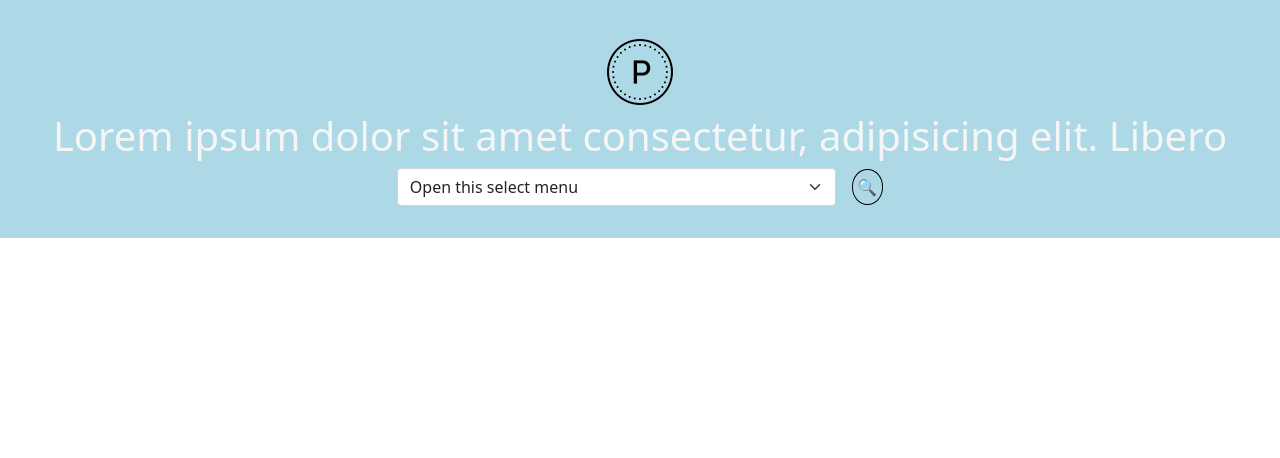
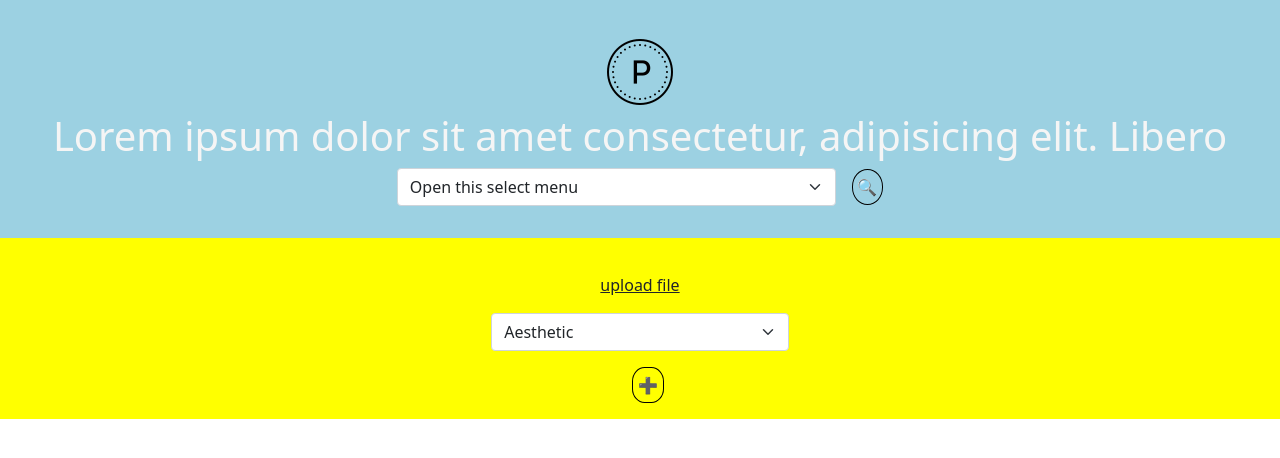
Before and after one commit to biswanathTewari/PexelFirestore, a React (Create React App) app: page / in a window 1280 px wide. Shown: the top 458 px of the page. Built offline with nearby package versions, Linux system fonts and the light colour scheme; no server answers.

Commit message:
feat - uploadform

```diff
--- a/package.json
+++ b/package.json
@@ -7,10 +7,12 @@
     "@testing-library/react": "^11.2.6",
     "@testing-library/user-event": "^12.8.3",
     "firebase": "^8.4.1",
+    "firebase-tools": "^9.10.0",
     "node-sass": "^5.0.0",
     "react": "^17.0.2",
     "react-bootstrap": "^1.5.2",
     "react-dom": "^17.0.2",
+    "react-firebase-hooks": "^3.0.3",
     "react-scripts": "4.0.3",
     "web-vitals": "^1.1.1"
   },
--- a/src/components/App.js
+++ b/src/components/App.js
@@ -1,12 +1,19 @@
 import React from "react";
 //& components
 import "../styles/app.scss";
+import UploadForm from "./UploadForm";
 import Header from "./Header";
+//& firebase
+import firebase from "firebase";
+import { useAuthState } from "react-firebase-hooks/auth";
+import { auth } from "../firebase/config";
 
 const App = () => {
+	const [user] = useAuthState(auth);
 	return (
 		<div className="App">
 			<Header />
+			<UploadForm />
 		</div>
 	);
 };
--- /dev/null
+++ b/src/components/UploadForm.jsx
@@ -0,0 +1,61 @@
+import React, { useState } from "react";
+
+const UploadForm = () => {
+	const [file, setFile] = useState(null);
+	const [error, setError] = useState(null);
+	const [category, setCategory] = useState("aesthetic");
+	const [upload, setUpload] = useState(false);
+
+	const types = ["image/jpeg", "image/png"];
+
+	const onChangeHandler = (e) => {
+		const temp = e.target.files[0];
+
+		if (temp && types.includes(temp.type)) {
+			setFile(temp);
+			setError(null);
+		} else {
+			setFile(null);
+			setError("Please add an image file(jpeg/png)");
+			setUpload(false);
+		}
+	};
+
+	const onSubmitHandler = (e) => {
+		e.preventDefault();
+
+		if (file) setUpload(true);
+
+		console.log(file, category);
+	};
+
+	return (
+		<div className="UploadForm">
+			<form onSubmit={onSubmitHandler}>
+				<label>
+					<input onChange={onChangeHandler} type="file" />
+					<span>upload file</span>
+				</label>
+				<select
+					className="form-select"
+					aria-label="select a category"
+					value={category}
+					onChange={(e) => setCategory(e.target.value)}
+				>
+					<option defaultValue="aesthetic">Aesthetic</option>
+					<option value="food">Food</option>
+					<option value="cars">Cars</option>
+					<option value="others">Others</option>
+				</select>
+				<button>➕</button>
+				<div className="output-display">
+					{file && <div>{file.name}</div>}
+					{error && <div className="errorMsg">{error}</div>}
+					{upload && <div className="">progressing</div>}
+				</div>
+			</form>
+		</div>
+	);
+};
+
+export default UploadForm;
--- a/src/firebase/config.js
+++ b/src/firebase/config.js
@@ -1,20 +1,20 @@
 import firebase from "firebase/app";
 import "firebase/auth";
-import "firebase/firestore"
-import "firebase/storage"
+import "firebase/firestore";
+import "firebase/storage";
 
 var firebaseConfig = {
-	apiKey: process.env.REACT_APP_FIREBASE_API_KEY,
-	authDomain: process.env.REACT_APP_FIREBASE_AUTH_DOMAIN,
-	projectId: process.env.REACT_APP_FIREBASE_PROJECT_ID,
-	storageBucket: process.env.REACT_APP_FIREBASE_STORAGE_BUCKET,
-	messagingSenderId: process.env.REACT_APP_FIREBASE_MESSAGING_SENDER_ID,
-	appId: process.env.REACT_APP_FIREBASE_APP_ID,
+	apiKey: "AIzaSyDpALVglvoT6GmSBMVbMmCU8TgcgAZazBc",
+	authDomain: "pexel-firebase.firebaseapp.com",
+	projectId: "pexel-firebase",
+	storageBucket: "pexel-firebase.appspot.com",
+	messagingSenderId: "37092674043",
+	appId: "1:37092674043:web:11564eba7176f947c8e35e",
 };
 // Initialize Firebase
 firebase.initializeApp(firebaseConfig);
 
 export const auth = firebase.auth();
-export const projStorage = firebase.storage()
-export const db = firebase.firestore()
+export const projStorage = firebase.storage();
+export const db = firebase.firestore();
 export default firebase;
--- a/src/styles/_header.scss
+++ b/src/styles/_header.scss
@@ -1,5 +1,5 @@
 .Header {
-	background-color: lightblue;
+	background-color: var(--primary);
 	color: whitesmoke;
 	display: flex;
 	flex-direction: column;
--- /dev/null
+++ b/src/styles/_uploadform.scss
@@ -0,0 +1,53 @@
+.UploadForm {
+	display: flex;
+	justify-content: center;
+	background-color: yellow;
+
+	form {
+		display: flex;
+		flex-direction: column;
+		align-items: center;
+		justify-content: center;
+		width: 80vw;
+		padding: 1rem;
+
+		label {
+			margin: 1rem;
+			cursor: pointer;
+			input {
+				height: 0;
+				width: 0;
+				opacity: 0;
+			}
+			span {
+				text-decoration: underline;
+			}
+			span:hover {
+				font-size: larger;
+			}
+		}
+
+		.form-select {
+			width: 30%;
+		}
+
+		button {
+			background: none;
+			border: 1px solid black;
+			border-radius: 40%;
+			padding: 0.3rem;
+			margin-left: 1rem;
+			margin-top: 1rem;
+		}
+
+		button:hover {
+			background-color: var(--primary);
+		}
+
+		.output-display {
+			.errorMsg {
+				color: var(--error);
+			}
+		}
+	}
+}
--- a/src/styles/app.scss
+++ b/src/styles/app.scss
@@ -5,7 +5,7 @@
 }
 
 :root {
-	--primary: #efb6b2;
+	--primary: rgb(156, 209, 226);
 	--secondary: #4e4e4e;
 	--error: #ff4a4a;
 	--primaryDark: #efb6b2;
@@ -13,10 +13,8 @@
 }
 
 @import "./_header.scss";
+@import "./uploadform";
 
 .App {
 	transition: all 1s ease;
-	display: flex;
-	align-items: center;
-	justify-content: center;
 }
```
Also changed, not shown: 1 other file (tests, documents, lock files or other folders).
